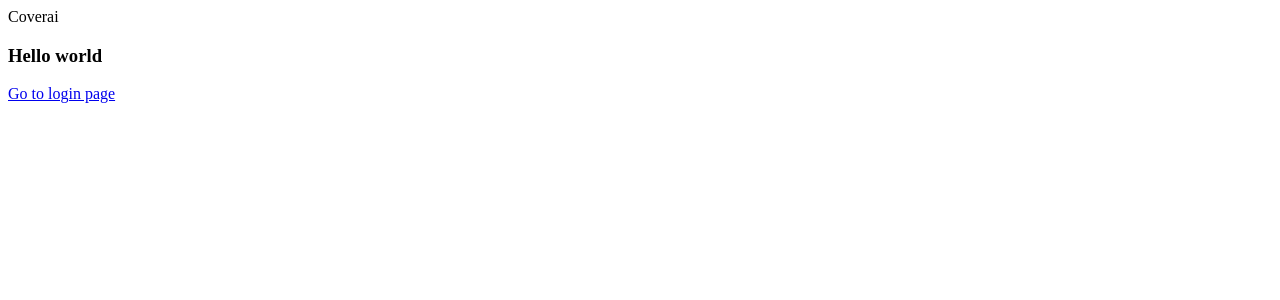
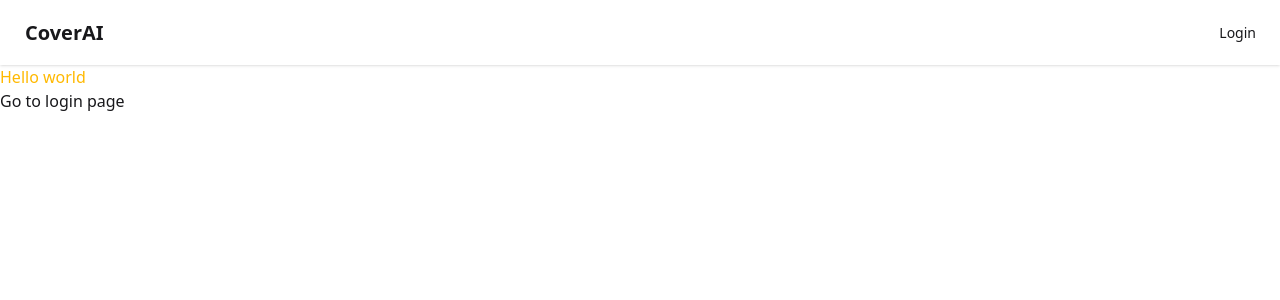
Before and after one commit to gliese-backup/coverai, a Next.js app: page / in a window 1280 px wide. Shown: the top 300 px of the page. Built offline with nearby package versions, Linux system fonts and the light colour scheme.

Commit message:
add tailwind and daisyui

```diff
--- /dev/null
+++ b/app/global.css
@@ -0,0 +1,2 @@
+@import "tailwindcss";
+@plugin "daisyui";
--- a/app/layout.jsx
+++ b/app/layout.jsx
@@ -1,17 +1,35 @@
+import "./global.css";
+import Link from "next/link";
+
 export const metadata = {
-  title: 'Next.js',
-  description: 'Generated by Next.js',
-}
+  title: "Next.js",
+  description: "Generated by Next.js",
+};
 
 export default function RootLayout({ children }) {
   return (
     <html lang="en">
       <body>
-        <header>
-          Coverai
-        </header>
+        {/* Header */}
+        <div className="navbar bg-base-100 shadow-sm">
+          <div className="flex-1">
+            <Link
+              href="/"
+              className="btn btn-ghost text-xl"
+            >
+              CoverAI
+            </Link>
+          </div>
+          <div className="flex-none">
+            <ul className="menu menu-horizontal px-1">
+              <li>
+                <Link href="/login">Login</Link>
+              </li>
+            </ul>
+          </div>
+        </div>
         {children}
       </body>
     </html>
-  )
+  );
 }
--- a/app/page.jsx
+++ b/app/page.jsx
@@ -1,9 +1,9 @@
-import Link from 'next/link'
+import Link from "next/link";
 
 export default function Page() {
   return (
     <div>
-      <h3>Hello world</h3>
+      <h3 className="text-amber-400">Hello world</h3>
       <Link href="/login">Go to login page</Link>
     </div>
   );
--- /dev/null
+++ b/postcss.config.mjs
@@ -0,0 +1,6 @@
+const config = {
+  plugins: {
+    "@tailwindcss/postcss": {},
+  },
+};
+export default config;
```
Also changed, not shown: package.json (+7 -1 lines), 1 other file (tests, documents, lock files or other folders).
